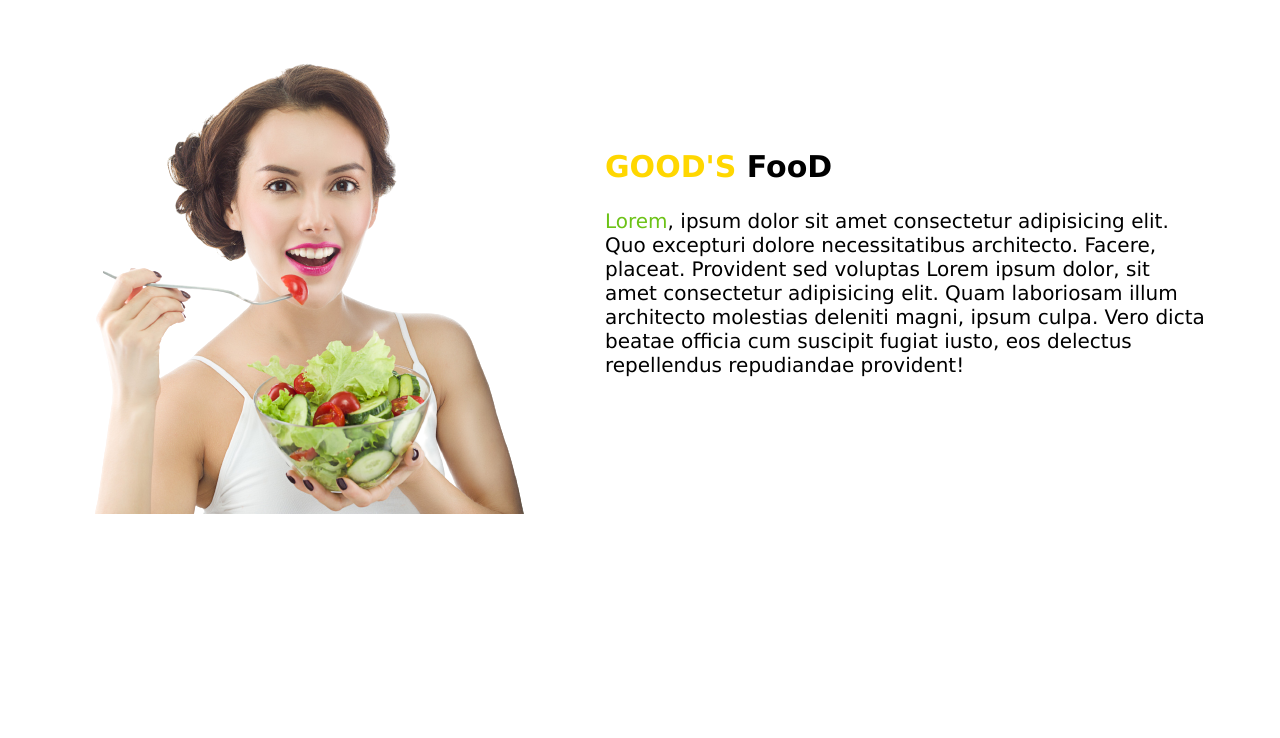
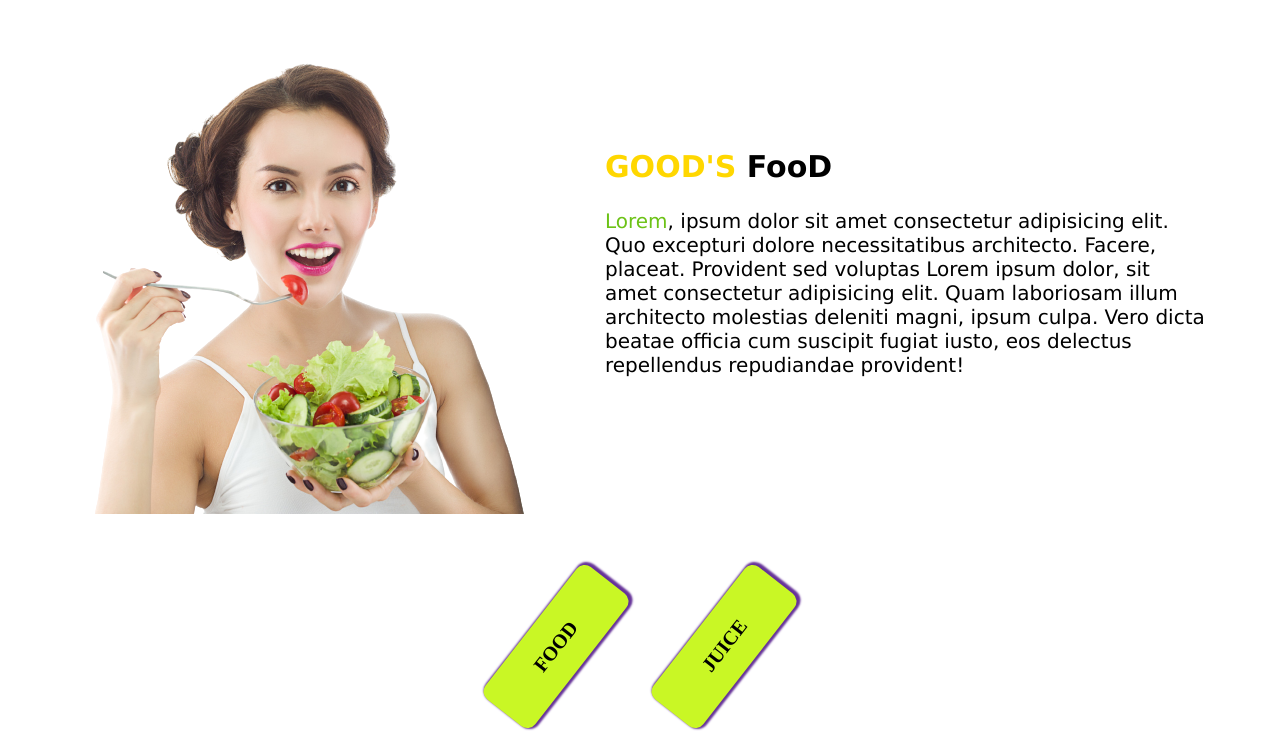
Before and after one commit to jannat-marjia/restaurent-website, a plain HTML site: page index.html in a window 1280 px wide. Shown: the part 1318-2056 px from the top of the page. Before the commit the page ends 1846 px from the top, so only its background shows below. Drawn offline with Linux system fonts and the light colour scheme.

Commit message:
foodButton

```diff
--- a/Styles/Style.Css
+++ b/Styles/Style.Css
@@ -69,3 +69,26 @@ body{
    font-family: Impact, Haettenschweiler, 'Arial Narrow Bold', sans-serif;
    text-align: center;
  }
+
+.foodButton{
+  background-color: rgb(201, 247, 37);
+  padding: 20px 55px ;
+  margin-bottom:20px  ;
+  border-radius: 10px;
+  width: 5%;
+  rotate: -52deg;
+  justify-content: space-between;
+  font-size: 20px;
+  box-shadow: 2px 1px 2px 2px rebeccapurple;
+
+}
+.foodButton:hover{
+  box-shadow:2px 1px 2px 2px royalblue ;
+}
+.box8{
+  display: flex;
+  justify-content: center;
+  margin: 20px 30px;
+  padding: 20px 30px;
+
+}
--- a/index.html
+++ b/index.html
@@ -44,15 +44,10 @@
               suscipit fugiat iusto, eos delectus repellendus repudiandae provident!</P>
         </div>
     </div>
+    <div class="box8" >
+        <h6 class="foodButton">FOOD</h6>
+        <h6 class="foodButton">JUICE</h6>
+      </div>
+    </body>
 
-    <!-- <div class="box9">
-        <div class="box8">
-            <img src="images/Project Cover1.jpg" alt="">
-        </div>
-        <h2>FooD'S</h2>
-        <P>Lorem ipsum dolor sit, amet consectetur adipisicing elit.
-         Nihil aliquid eos enim non numquam totam debitis explicabo .</P>
-    </div>
-
-</body> -->
 </html>
```
